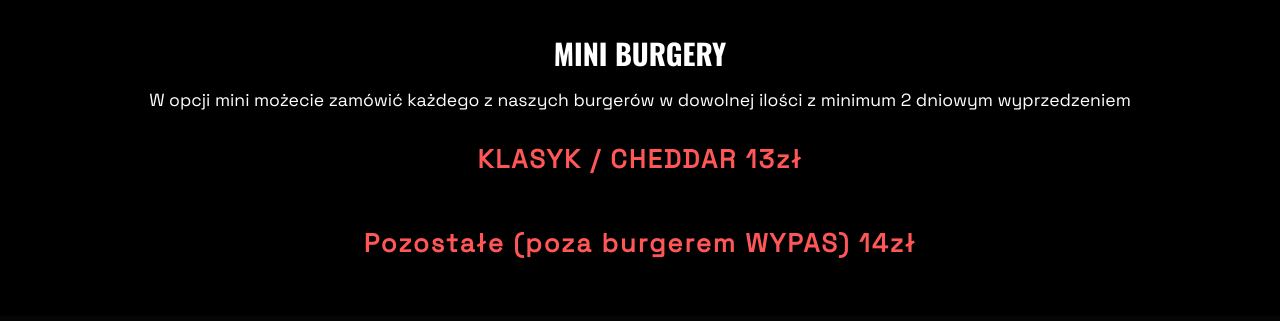
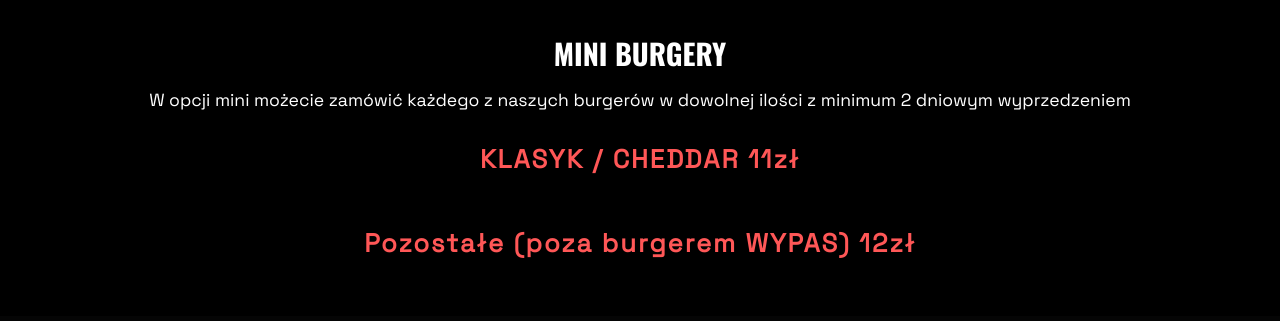
Before and after one commit to FaberNiko/Wypas, a React (Vite) app in the folder wypas/frontend/: page / in a window 1280 px wide. Shown: the part 5500-5821 px from the top of the page. Built offline with nearby package versions, Linux system fonts and the light colour scheme; no server answers; a web font is replaced by a local one.

Commit message:
Changed mini burgers pricing

```diff
--- a/wypas/frontend/src/components/Menu.jsx
+++ b/wypas/frontend/src/components/Menu.jsx
@@ -57,8 +57,8 @@ export default function Menu() {
 				<MenuList
 					title={t("mini_burgers")}
 					desc={t("mini_burgers_desc")}
-					price={"KLASYK / CHEDDAR 13"}
-					miniPrice={`${t("other")} 14`}
+					price={"KLASYK / CHEDDAR 11"}
+					miniPrice={`${t("other")} 12`}
 				/>
 			</motion.div>
 		</>
```
